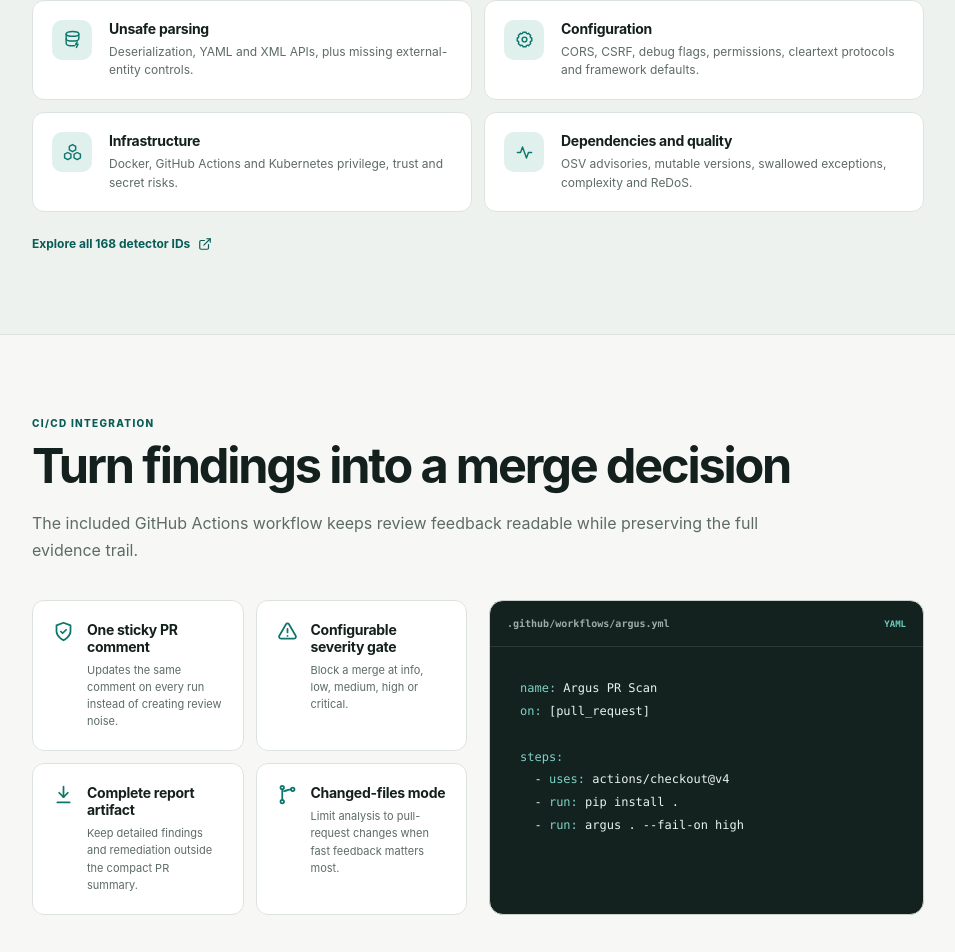
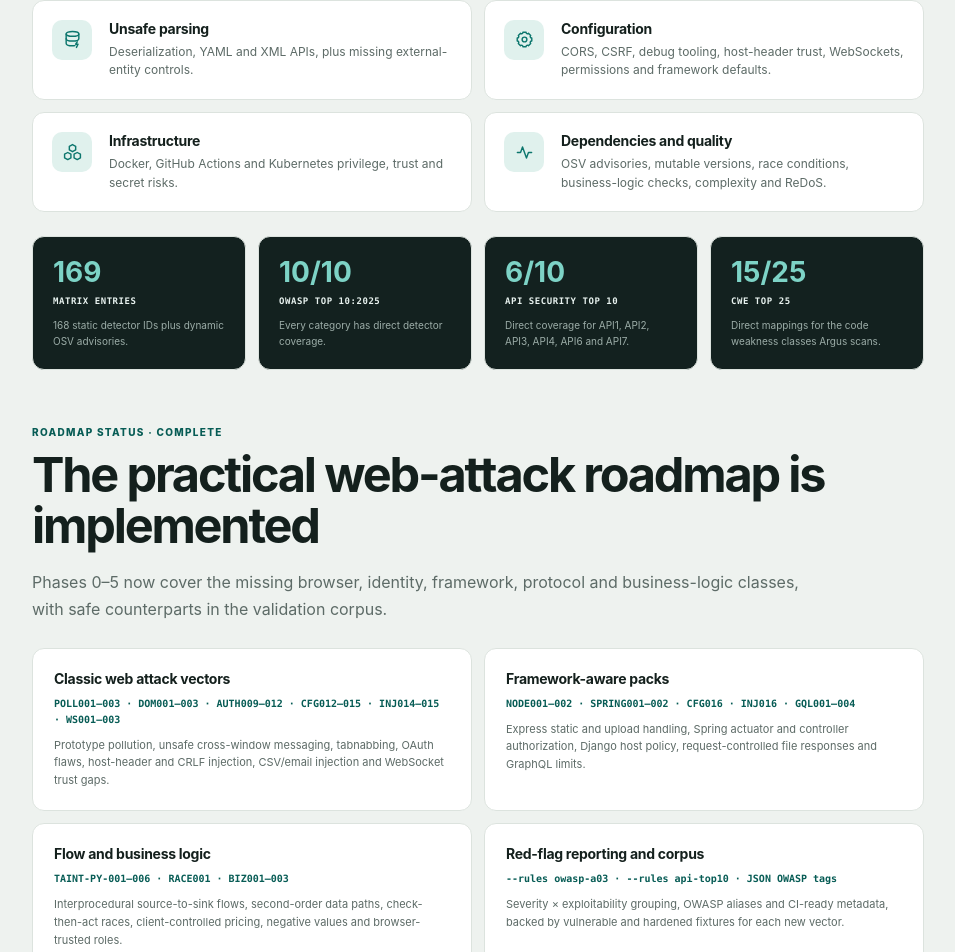
Before and after one commit to naresh-FD/argus-security-validation-docs, a React (Vite) app: page / in a window 1280 px wide. Shown: the part 4135-5087 px from the top of the page, without its empty margins (292-1247 px from the left). Built offline with nearby package versions, Linux system fonts and the light colour scheme.

Commit message:
Document completed attack-vector coverage

```diff
--- a/app/globals.css
+++ b/app/globals.css
@@ -219,6 +219,19 @@
 .coverage-grid article { display: grid; grid-template-columns: 42px 1fr; gap: 15px; padding: 19px; border: 1px solid var(--line); border-radius: 12px; background: var(--surface); }
 .coverage-grid article > span { display: grid; place-items: center; width: 40px; height: 40px; border-radius: 10px; background: var(--brand-soft); color: var(--brand); }
 .coverage-grid h3 { font-size: 14px; }.coverage-grid p { margin: 6px 0 0; color: var(--muted); font-size: 12px; line-height: 1.55; }
+.coverage-scorecard { display: grid; grid-template-columns: repeat(4, 1fr); gap: 12px; margin-top: 24px; }
+.coverage-scorecard article { padding: 20px; border: 1px solid var(--line); border-radius: 12px; background: var(--code-bg); }
+.coverage-scorecard strong, .coverage-scorecard span { display: block; }
+.coverage-scorecard strong { color: #7dd3c6; font-size: 28px; line-height: 1.1; }
+.coverage-scorecard span { margin-top: 7px; color: var(--code-ink); font: 750 9px/1.45 var(--font-mono); letter-spacing: .06em; text-transform: uppercase; }
+.coverage-scorecard p { margin: 10px 0 0; color: #9cada8; font-size: 10px; line-height: 1.55; }
+.completed-expansion { margin-top: 56px; }
+.completed-expansion > .section-intro { margin-bottom: 24px; }
+.expansion-grid { display: grid; grid-template-columns: repeat(2, 1fr); gap: 12px; }
+.expansion-grid article { padding: 21px; border: 1px solid var(--line); border-radius: 12px; background: var(--surface); }
+.expansion-grid h3 { font-size: 14px; }
+.expansion-grid code { display: block; margin: 9px 0; color: var(--brand-strong); font: 700 10px/1.6 var(--font-mono); }
+.expansion-grid p { margin: 0; color: var(--muted); font-size: 11px; line-height: 1.6; }
 .inline-link { display: inline-flex; align-items: center; gap: 8px; margin-top: 24px; color: var(--brand-strong); font-size: 12px; font-weight: 750; text-decoration: none; }
 
 .ci-grid { display: grid; grid-template-columns: 1fr 1fr; gap: 22px; }
@@ -319,7 +332,7 @@
   .product-stats div { padding: 18px; border-bottom: 1px solid var(--line); }
   .product-stats div:nth-child(2n) { border-right: 0; }
   .product-stats div:nth-child(n+3) { border-bottom: 0; }
-  .feature-grid, .coverage-grid, .ci-features, .validation-grid { grid-template-columns: 1fr; }
+  .feature-grid, .coverage-grid, .coverage-scorecard, .expansion-grid, .ci-features, .validation-grid { grid-template-columns: 1fr; }
   .feature-card { min-height: 0; }
   .install-options { grid-template-columns: 1fr; }
   .install-options div { border-right: 0; border-bottom: 1px solid var(--line); }
--- a/app/page.tsx
+++ b/app/page.tsx
@@ -109,15 +109,45 @@
 
 const coverageGroups: Array<{ title: string; copy: string; icon: LucideIcon }> = [
   { title: "Secrets", copy: "Keys, tokens, database URIs, credentials, entropy and unsafe secret handling.", icon: KeyRound },
-  { title: "Injection", copy: "SQL, NoSQL, OS commands, dynamic code, LDAP, XPath, templates and redirects.", icon: GitBranch },
-  { title: "Browser security", copy: "XSS sinks, insecure storage, cookie attributes and client-controlled authorization.", icon: CodeXml },
+  { title: "Injection", copy: "SQL, NoSQL, OS commands, dynamic code, LDAP, XPath, templates, CSV formulas and email headers.", icon: GitBranch },
+  { title: "Browser security", copy: "XSS, postMessage, tabnabbing, source maps, cookie attributes and client-controlled authorization.", icon: CodeXml },
   { title: "SSRF and paths", copy: "Tainted request URLs, filesystem paths and outbound network destinations.", icon: Link2 },
   { title: "Crypto and TLS", copy: "Weak hashes, ciphers, protocols, key sizes, randomness and verification bypasses.", icon: LockKeyhole },
-  { title: "Identity and access", copy: "JWT bypasses, weak KDFs, permit-all authorization and IDOR-style lookups.", icon: UserRoundCheck },
+  { title: "Identity and access", copy: "JWT, OAuth state and PKCE, session fixation, IDOR and timing-safe secret comparisons.", icon: UserRoundCheck },
   { title: "Unsafe parsing", copy: "Deserialization, YAML and XML APIs, plus missing external-entity controls.", icon: DatabaseZap },
-  { title: "Configuration", copy: "CORS, CSRF, debug flags, permissions, cleartext protocols and framework defaults.", icon: Settings2 },
+  { title: "Configuration", copy: "CORS, CSRF, debug tooling, host-header trust, WebSockets, permissions and framework defaults.", icon: Settings2 },
   { title: "Infrastructure", copy: "Docker, GitHub Actions and Kubernetes privilege, trust and secret risks.", icon: Boxes },
-  { title: "Dependencies and quality", copy: "OSV advisories, mutable versions, swallowed exceptions, complexity and ReDoS.", icon: Activity },
+  { title: "Dependencies and quality", copy: "OSV advisories, mutable versions, race conditions, business-logic checks, complexity and ReDoS.", icon: Activity },
+];
+
+const coverageScorecard = [
+  { value: "169", label: "matrix entries", copy: "168 static detector IDs plus dynamic OSV advisories." },
+  { value: "10/10", label: "OWASP Top 10:2025", copy: "Every category has direct detector coverage." },
+  { value: "6/10", label: "API Security Top 10", copy: "Direct coverage for API1, API2, API3, API4, API6 and API7." },
+  { value: "15/25", label: "CWE Top 25", copy: "Direct mappings for the code weakness classes Argus scans." },
+];
+
+const completedExpansion = [
+  {
+    title: "Classic web attack vectors",
+    rules: "POLL001–003 · DOM001–003 · AUTH009–012 · CFG012–015 · INJ014–015 · WS001–003",
+    copy: "Prototype pollution, unsafe cross-window messaging, tabnabbing, OAuth flaws, host-header and CRLF injection, CSV/email injection and WebSocket trust gaps.",
+  },
+  {
+    title: "Framework-aware packs",
+    rules: "NODE001–002 · SPRING001–002 · CFG016 · INJ016 · GQL001–004",
+    copy: "Express static and upload handling, Spring actuator and controller authorization, Django host policy, request-controlled file responses and GraphQL limits.",
+  },
+  {
+    title: "Flow and business logic",
+    rules: "TAINT-PY-001–006 · RACE001 · BIZ001–003",
+    copy: "Interprocedural source-to-sink flows, second-order data paths, check-then-act races, client-controlled pricing, negative values and browser-trusted roles.",
+  },
+  {
+    title: "Red-flag reporting and corpus",
+    rules: "--rules owasp-a03 · --rules api-top10 · JSON OWASP tags",
+    copy: "Severity × exploitability grouping, OWASP aliases and CI-ready metadata, backed by vulnerable and hardened fixtures for each new vector.",
+  },
 ];
 
 const allNav = navGroups.flatMap((group) => group.items);
@@ -367,7 +397,16 @@
             <div className="coverage-grid">
               {coverageGroups.map(({ title, copy, icon: Icon }) => <article key={title}><span><Icon size={19} strokeWidth={1.8} aria-hidden="true" /></span><div><h3>{title}</h3><p>{copy}</p></div></article>)}
             </div>
-            <a className="inline-link" href="#reference">Explore all 168 detector IDs <ExternalLink size={14} aria-hidden="true" /></a>
+            <div className="coverage-scorecard" aria-label="Security standards coverage">
+              {coverageScorecard.map(({ value, label, copy }) => <article key={label}><strong>{value}</strong><span>{label}</span><p>{copy}</p></article>)}
+            </div>
+            <div className="completed-expansion">
+              <div className="section-intro"><span className="kicker">Roadmap status · complete</span><h2>The practical web-attack roadmap is implemented</h2><p>Phases 0–5 now cover the missing browser, identity, framework, protocol and business-logic classes, with safe counterparts in the validation corpus.</p></div>
+              <div className="expansion-grid">
+                {completedExpansion.map(({ title, rules, copy }) => <article key={title}><h3>{title}</h3><code>{rules}</code><p>{copy}</p></article>)}
+              </div>
+            </div>
+            <a className="inline-link" href="#reference">Explore all 168 static detector IDs <ExternalLink size={14} aria-hidden="true" /></a>
           </section>
 
           <section className="section" id="cicd">
@@ -418,7 +457,7 @@
           </section>
 
           <section className="section" id="reference">
-            <div className="section-intro"><span className="kicker">Complete catalogue</span><h2>Detector reference</h2><p>Search every built-in detector by rule ID, CWE, language, engine or detection behavior.</p></div>
+            <div className="section-intro"><span className="kicker">Complete catalogue</span><h2>Detector reference</h2><p>Search 168 static detector IDs by rule, CWE, language, engine or detection behavior. Dynamic OSV matches bring the generated attack-vector matrix to 169 entries.</p></div>
             <div className="catalogue">
               <div className="catalogue-toolbar">
                 <label className="search-field"><span>Search detectors</span><input value={query} onChange={(event) => setQuery(event.target.value)} placeholder="Rule ID, CWE, language or detection…" /></label>
```
Also changed, not shown: app/layout.tsx (+3 -7 lines), 1 other file (tests, documents, lock files or other folders).
